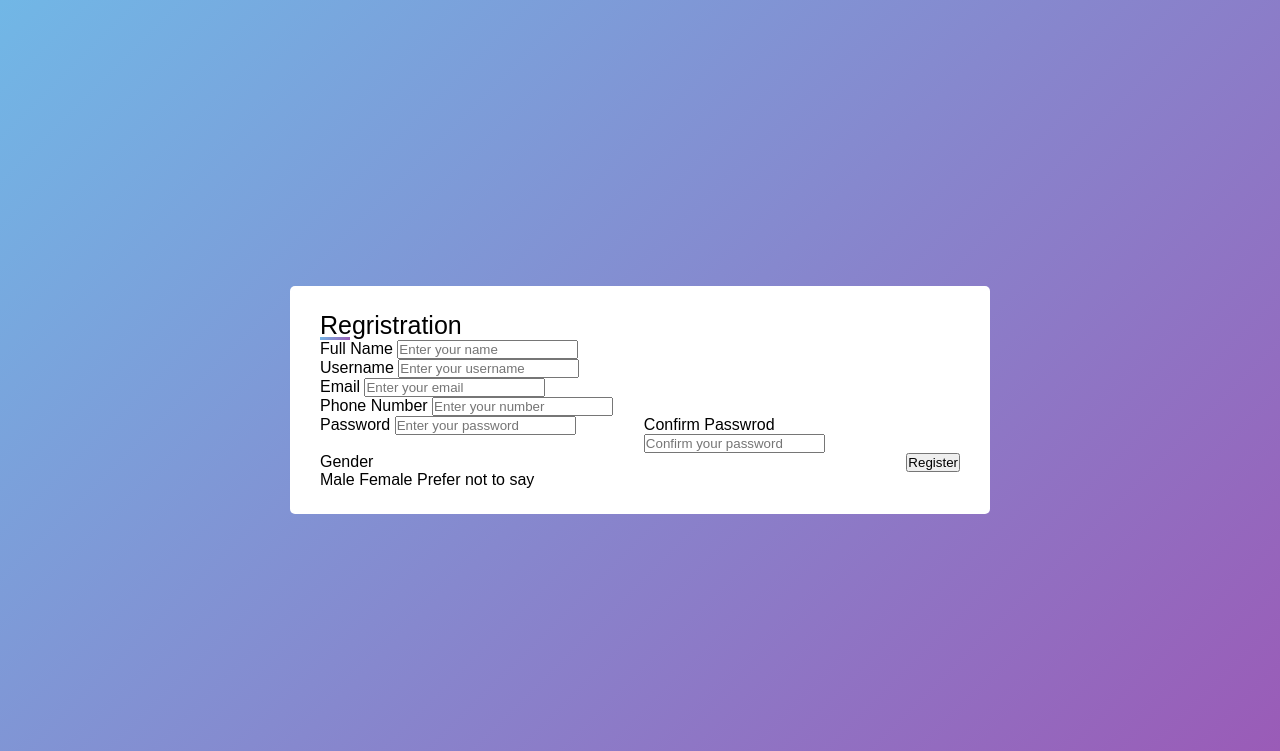
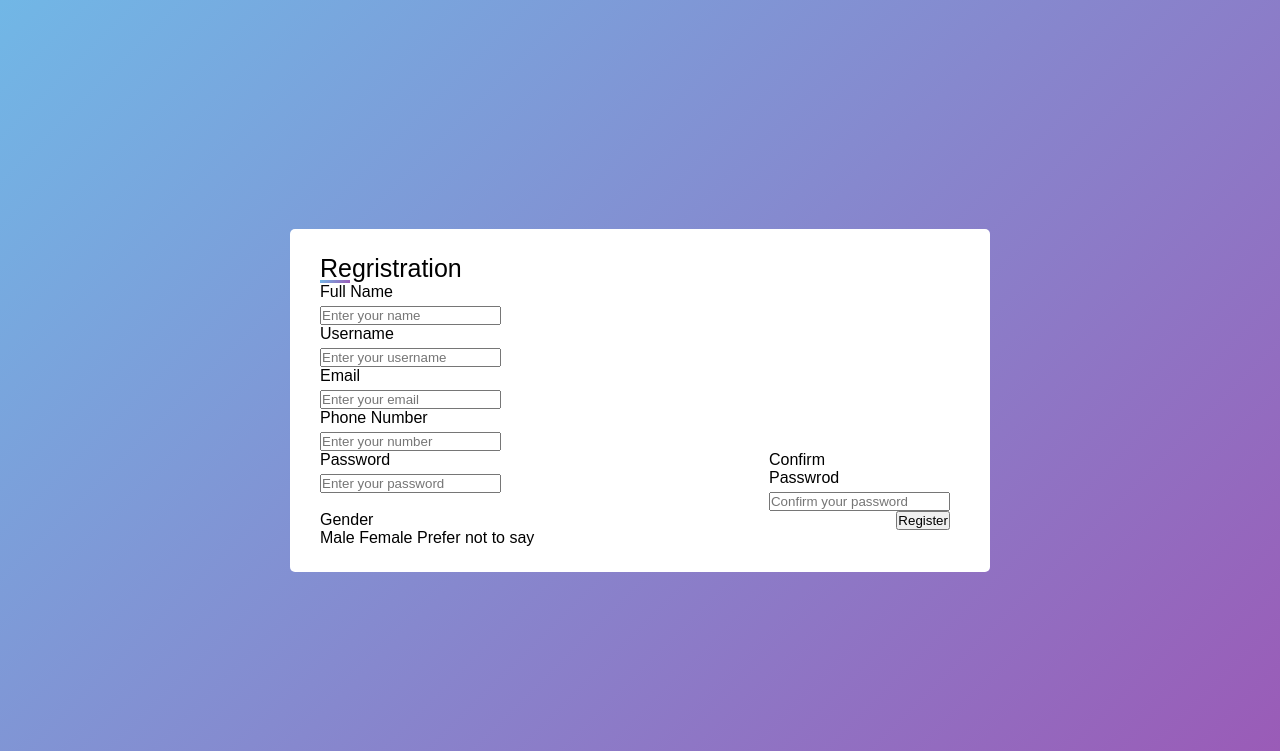
Before and after one commit to zishvn1/TP-20-02-2023, a PHP site: page /costumerlogin.html in a window 1280 px wide. Shown: the top 751 px of the page. Run offline with PHP 8.4, Linux system fonts and the light colour scheme.

Commit message:
Update style.css

```diff
--- a/style.css
+++ b/style.css
@@ -45,10 +45,12 @@ body{
 }
 
 form .user-details .input-box{
-width: calc(100% / 2 - 20px);
+    margin: 20px 0 12 px 0;
+    width: calc(100% / 2 - 20px);
 }
 
 .user-details .input-box .details{
+    display: block;
     font-weight: 500;
     margin-bottom: 5px;
 }
```
